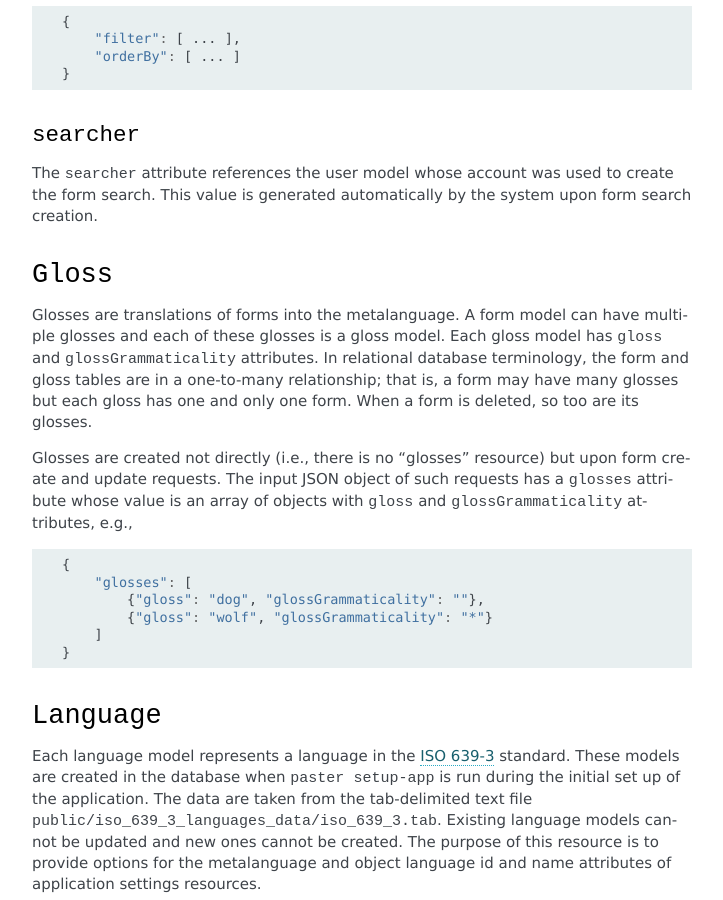
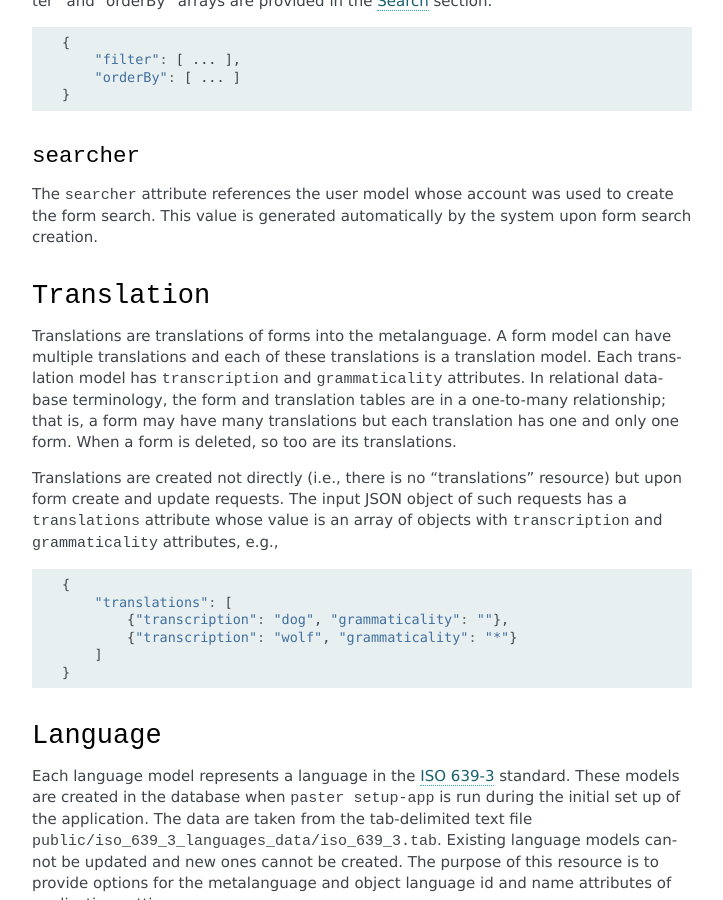
Before and after one commit to dativebase/old, a Sphinx documentation site: the page built from docs/datastructure.rst, in a window 1280 px wide and 900 px high, scrolled down 30093 px. Shown: the whole window, without its empty margins (388-1111 px from the left). Built offline with Sphinx 7.4.7, drawn with Linux system fonts in a browser that asks for light colours; some of the changed text lies outside the part shown.

Commit message:
The "gloss" model is now called the "translation" model and its attributes are "transcription" and "grammaticality", not "gloss" and "glossGrammaticality".

```diff
--- a/docs/datastructure.rst
+++ b/docs/datastructure.rst
@@ -14,7 +14,7 @@ the object-relational mapping provided by SQLAlchemy.
 The prototypical OLD model object is the ``form``  which represents a linguistic
 form, i.e., a morpheme, word, phrase or sentence elicited by a linguistic
 fieldworker.  Some of the representative attributes of the form model are
-``transcription``, ``morphemeBreak``, ``morphemeGloss``, ``glosses``,
+``transcription``, ``morphemeBreak``, ``morphemeGloss``, ``translations``,
 ``grammaticality``, ``speaker`` and ``dateElicited``.
 
 This exposition is structured according to the models defined by the OLD.\ [#f1]_
@@ -165,8 +165,8 @@ character.  See the :ref:`object-language-validation` section for more details.
 
 The ``grammaticalities`` attribute holds a comma-delimited list of
 grammaticality values that will be the available options for the
-``grammaticality`` attributes of form models and the ``glossGrammaticality``
-attributes of gloss models.  The default value for this field is "\*,#,?" as
+``grammaticality`` attributes of form models and the ``grammaticality``
+attributes of translation models.  The default value for this field is "\*,#,?" as
 defined in the ``generateDefaultApplicationSettings`` function of
 ``lib/utils.py``.
 
@@ -208,8 +208,8 @@ standard.  The default value for the ``metalanguageId`` attribute is "eng".
 
 The value of the ``metalanguageInventory`` attribute is a comma-delimited
 string representing the inventory of graphemes (i.e., single characters or
-strings of characters) that should be used to construct the glosses in the
-``glosses`` attribute of form models.  Note that the OLD is not set up to use
+strings of characters) that should be used to construct the translations in the
+``translations`` attribute of form models.  Note that the OLD is not set up to use
 the inventory in the ``metalanguageInventory`` attribute for validation.
 
 
@@ -1262,13 +1262,13 @@ it is a recording of an utterance of the object language, i.e., Blackfoot) and
 assume that the ``utteranceType`` value of *F2* is "Metalanguage Utterance"
 (since it is a recording of an utterance in the language of analysis and
 translation, i.e., English).  Now imagine a form *F* whose transcription is
-"oki" and whose only gloss is "hello" and which is associated to files *F1* and
-*F2*.  If there are a good number of forms like *F*, then an application making
-use of this OLD web service would be able to reasonably assume that *F1*, being
-an object language utterance associated to *F* is a recording of a speaker
-uttering the linguistic form that is transcribed in *F*.  Such an application
-could then use such forms to automatically generate audio/textual language
-learning games or talking dictionaries.
+"oki" and whose only translation is "hello" and which is associated to files
+*F1* and *F2*.  If there are a good number of forms like *F*, then an
+application making use of this OLD web service would be able to reasonably
+assume that *F1*, being an object language utterance associated to *F* is a
+recording of a speaker uttering the linguistic form that is transcribed in *F*.
+Such an application could then use such forms to automatically generate
+audio/textual language learning games or talking dictionaries.
 
 
 .. _form-data-structure:
@@ -1292,7 +1292,7 @@ form.
         "elicitationMethod": null, // valid elicitation method model id or null
         "elicitor": null, // valid user model id or null
         "files": [], // array of valid file model ids or []
-        "glosses": [{"gloss": "hello", "glossGrammaticality": ""}],
+        "translations": [{"transcription": "hello", "grammaticality": ""}],
         "grammaticality": "",
         "morphemeBreak": "",
         "morphemeGloss": "",
@@ -1322,7 +1322,7 @@ Forms representations returned by the OLD are JSON objects of the following form
         "elicitor": null, // an object representation of a user or null
         "enterer": { ... }, // an object representation of a user
         "files": [], // an array of object representations of files or []
-        "glosses": [{...}], // an array of object representations of glosses
+        "translations": [{...}], // an array of object representations of translations
         "grammaticality": "",
         "id": 1, // the integer id assigned by the database
         "morphemeBreak": "",
@@ -1434,18 +1434,19 @@ will be an array containing JSON object representations of any associated file
 models.
 
 
-``glosses``
-^^^^^^^^^^^^^^^^^^^^^^^^^^^^^^^^^^^^^^^^^^^^^^^^^^^^^^^^^^^^^^^^^^^^^^^^^^^^^^^^
-
-A form model must have at least one gloss but may have more.  The glosses of a
-form are each gloss model objects that are listed in the ``glosses`` attribute
-of the form.  (In the relational database schema, the ``form`` and ``gloss``
-tables are in a one-to-many relationship.)  Forms with multiple glosses, e.g.,
-sentences with multiple valid translations, should use separate gloss models for
-each such gloss.  Gloss models can also have grammaticalities (cf. the
-``glossGrammaticality`` attribute) -- this feature may be used to indicate a
-translation that is not appropriate to a grammatical form.  Thus, as a
-simplified example, "chien" may be glossed as "dog" and "\*wolf".
+``translations``
+^^^^^^^^^^^^^^^^^^^^^^^^^^^^^^^^^^^^^^^^^^^^^^^^^^^^^^^^^^^^^^^^^^^^^^^^^^^^^^^^
+
+A form model must have at least one translation but may have more.  The
+translations of a form are each translation model objects that are listed in the
+``translations`` attribute of the form.  (In the relational database schema, the
+``form`` and ``translation`` tables are in a one-to-many relationship.)  Forms
+with multiple translations, e.g., sentences with multiple valid translations,
+should use separate translation models for each such translation.  Translation
+models can also have grammaticalities (cf. the ``grammaticality`` attribute) --
+this feature may be used to indicate a translation that is not appropriate to a
+grammatical form.  Thus, as a simplistic example, "chien" may be translationed
+as "dog" and "\*wolf" using two translation models.
 
 
 ``grammaticality``
@@ -1695,7 +1696,7 @@ following form.
         "enterer": null, // an object representation of an elicitation method or null
         "files": [], // an array of objects representing file models or []
         "form_id": 1,
-        "glosses": [], // an array of objects representing gloss models or []
+        "translations": [], // an array of objects representing translation models or []
         "grammaticality": "",
         "id": 1,
         "morphemeBreak": "",
@@ -1792,29 +1793,30 @@ create the form search.  This value is generated automatically by the system
 upon form search creation.
 
 
-.. _gloss-data-structure:
-
-``Gloss``
+.. _translation-data-structure:
+
+``Translation``
 --------------------------------------------------------------------------------
 
-Glosses are translations of forms into the metalanguage.  A form model can
-have multiple glosses and each of these glosses is a gloss model.  Each gloss
-model has ``gloss`` and ``glossGrammaticality`` attributes.  In relational
-database terminology, the form and gloss tables are in a one-to-many
-relationship; that is, a form may have many glosses but each gloss has one and
-only one form.  When a form is deleted, so too are its glosses.
-
-Glosses are created not directly (i.e., there is no "glosses" resource) but upon
-form create and update requests.  The input JSON object of such requests has a
-``glosses`` attribute whose value is an array of objects with ``gloss`` and
-``glossGrammaticality`` attributes, e.g.,
-
-.. code-block:: javascript
-
-    {
-        "glosses": [
-            {"gloss": "dog", "glossGrammaticality": ""},
-            {"gloss": "wolf", "glossGrammaticality": "*"}
+Translations are translations of forms into the metalanguage.  A form model can
+have multiple translations and each of these translations is a translation
+model.  Each translation model has ``transcription`` and ``grammaticality``
+attributes.  In relational database terminology, the form and translation tables
+are in a one-to-many relationship; that is, a form may have many translations
+but each translation has one and only one form.  When a form is deleted, so too
+are its translations.
+
+Translations are created not directly (i.e., there is no "translations"
+resource) but upon form create and update requests.  The input JSON object of
+such requests has a ``translations`` attribute whose value is an array of
+objects with ``transcription`` and ``grammaticality`` attributes, e.g.,
+
+.. code-block:: javascript
+
+    {
+        "translations": [
+            {"transcription": "dog", "grammaticality": ""},
+            {"transcription": "wolf", "grammaticality": "*"}
         ]
     }
 
```
Also changed, not shown: other parts of docs/datastructure.rst (+5 -4 lines), docs/interface.rst (+8 -7 lines), 19 other files.
